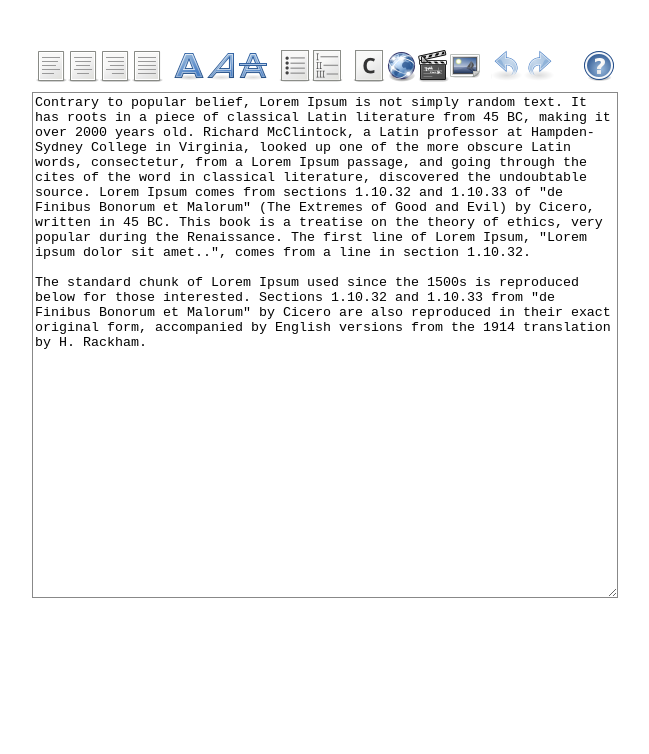
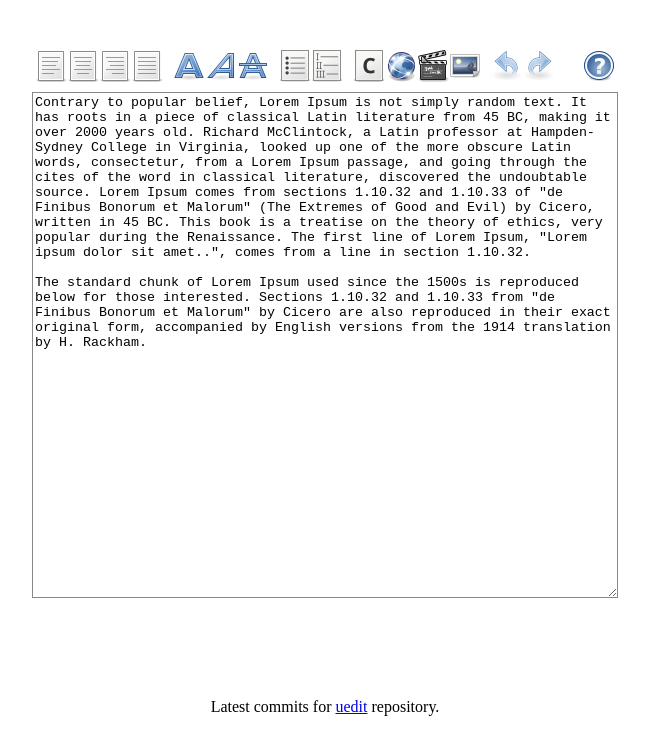
Before and after one commit to amir-hadzic/uedit, a plain HTML site: page index.html in a window 1280 px wide. Shown: the whole page, without its empty margins (315-964 px from the left). Drawn offline with Linux system fonts and the light colour scheme.

Commit message:
jscommits expects a dom element, not element id.

```diff
--- a/index.html
+++ b/index.html
@@ -25,7 +25,8 @@ The standard chunk of Lorem Ipsum used since the 1500s is reproduced below for t
                 var uedit_button_strip = document.getElementById("uedit_button_strip");
                 var ueditorInterface = ueditInterface(uedit_textarea, uedit_button_strip);
 
-                jscommits.showCommits("amir-hadzic", "uedit", "uedit-commits");
+                var commitsDiv = document.getElementById("uedit-commits");
+                jscommits.showCommits("amir-hadzic", "uedit", commitsDiv);
             </script>
         </center>
     </body>
```
